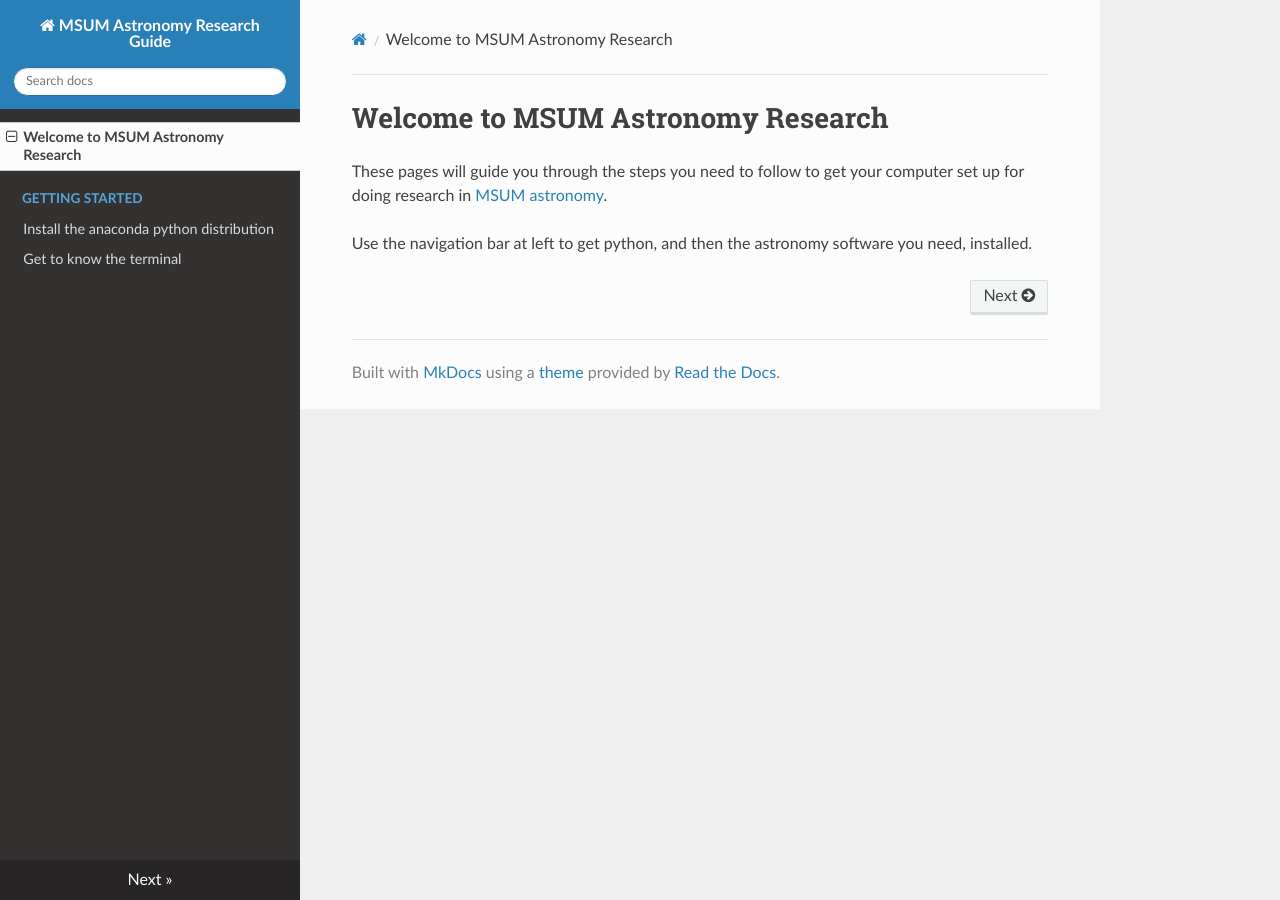
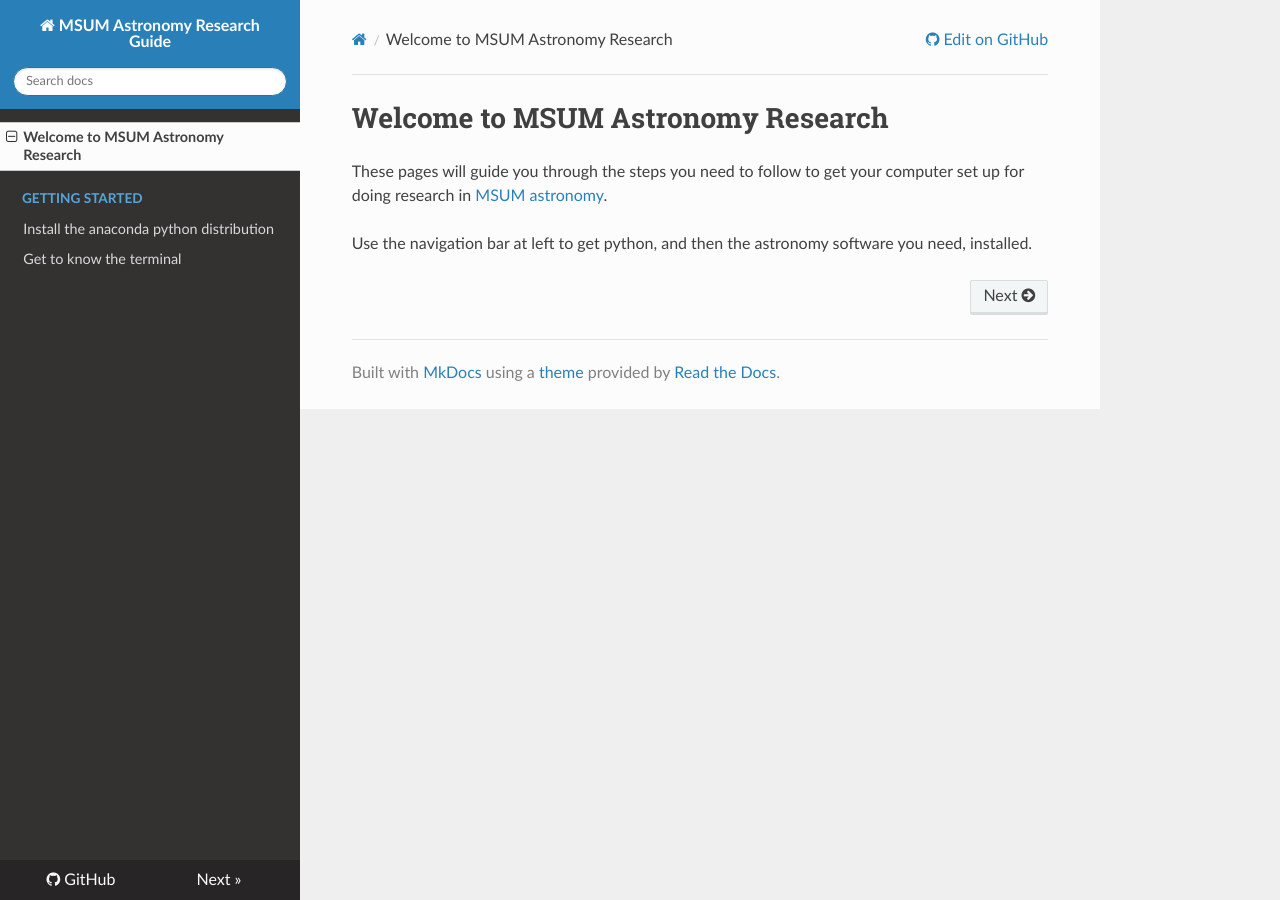
Before and after one commit to mwcraig/astro_research_setup, an MkDocs documentation site: the page built from docs/index.md, in a window 1280 px wide. Built offline with MkDocs 1.6.1, drawn with Linux system fonts in a browser that asks for light colours; nearby versions of some CDN libraries; part of the change alters nothing that is shown.

Commit message:
Add link to github repo

```diff
--- a/mkdocs.yml
+++ b/mkdocs.yml
@@ -1,3 +1,4 @@
 site_name: MSUM Astronomy Research Guide
 theme: readthedocs
 site_favicon: favicon.ico
+repo_url: https://github.com/mwcraig/astro_research_setup
```
